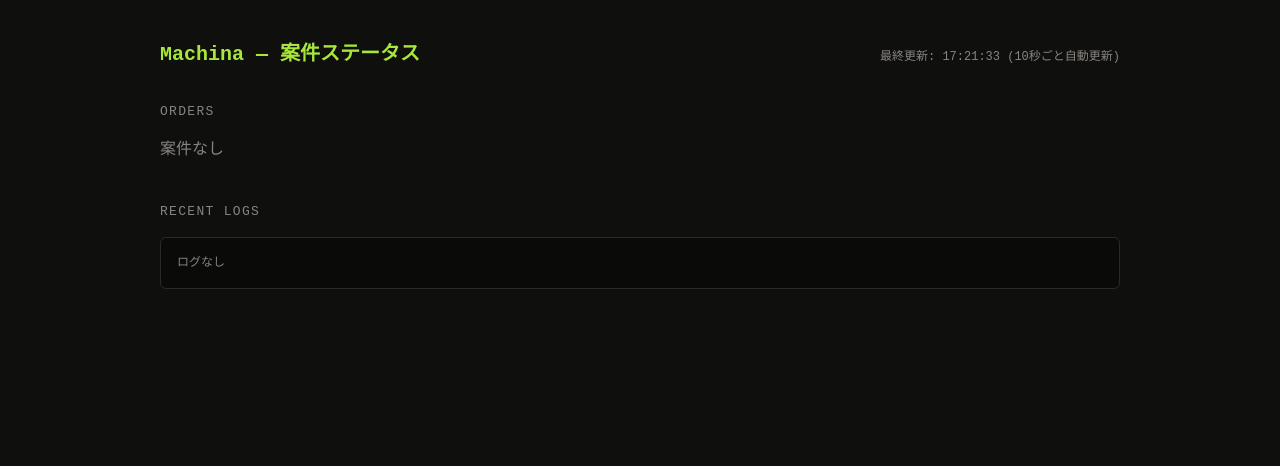
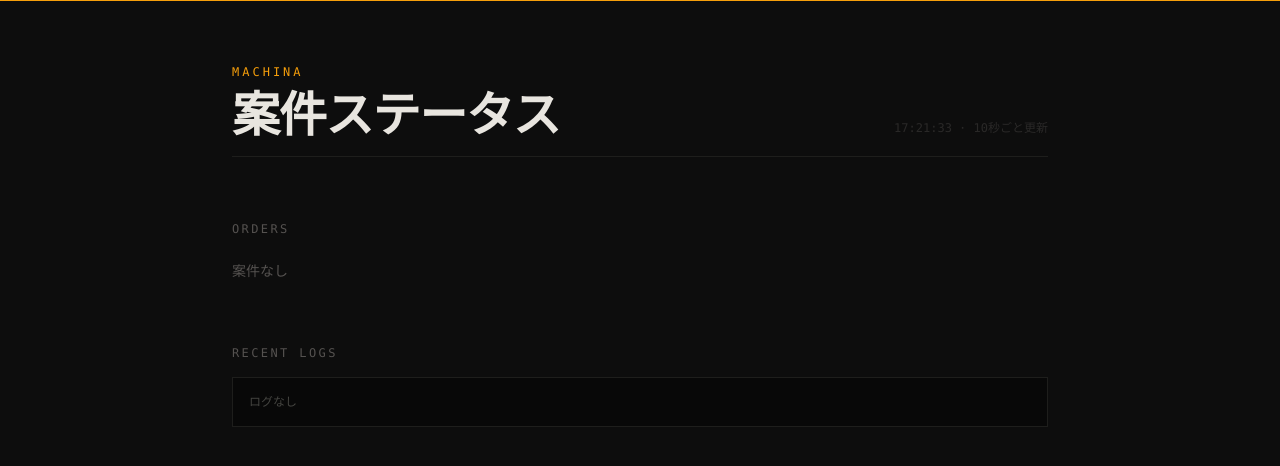
Before and after one commit to fengyinqiye-star/machina-portfolio, a Next.js app: page /status in a window 1280 px wide. Shown: the top 466 px of the page. Built offline with nearby package versions, Linux system fonts and the light colour scheme.

Commit message:
feat: redesign status page — no cards, amber accent, Framer Motion

```diff
--- a/src/app/status/page.tsx
+++ b/src/app/status/page.tsx
@@ -1,6 +1,7 @@
 "use client";
 
-import { useEffect, useState } from "react";
+import { useEffect, useRef, useState } from "react";
+import { motion, AnimatePresence } from "framer-motion";
 
 type Step = { label: string; done: boolean; active?: boolean; detail?: string };
 
@@ -21,31 +22,37 @@
 };
 
 const STATUS_CONFIG = {
-  completed: { label: "納品完了", color: "#a8e63a", bg: "#1a2a00" },
-  processing: { label: "開発中", color: "#f5c842", bg: "#2a2200" },
-  failed: { label: "失敗", color: "#f56042", bg: "#2a0a00" },
-  pending: { label: "待機中", color: "#88857f", bg: "#1a1a1a" },
+  completed: { label: "納品完了", accent: "#a8e63a" },
+  processing: { label: "開発中",   accent: "#F59E0B" },
+  failed:     { label: "失敗",     accent: "#f56042" },
+  pending:    { label: "待機中",   accent: "#555250" },
 };
 
 function formatElapsed(sec: number): string {
-  if (sec < 60) return `${sec}秒`;
-  if (sec < 3600) return `${Math.floor(sec / 60)}分`;
-  return `${Math.floor(sec / 3600)}時間${Math.floor((sec % 3600) / 60)}分`;
+  if (sec < 60) return `${sec}s`;
+  if (sec < 3600) return `${Math.floor(sec / 60)}m`;
+  return `${Math.floor(sec / 3600)}h ${Math.floor((sec % 3600) / 60)}m`;
 }
 
-function StepBar({ steps }: { steps: Step[] }) {
+function StepPipeline({ steps }: { steps: Step[] }) {
   return (
-    <div style={{ display: "flex", gap: 4, marginTop: 12, flexWrap: "wrap" }}>
+    <div className="flex items-center gap-0 mt-4 flex-wrap">
       {steps.map((s, i) => {
-        const color = s.done ? "#a8e63a" : s.active ? "#f5c842" : "#3a3a38";
-        const textColor = s.done ? "#a8e63a" : s.active ? "#f5c842" : "#55524d";
+        const done   = s.done;
+        const active = !done && s.active;
         return (
-          <div key={i} style={{ display: "flex", alignItems: "center", gap: 4 }}>
-            <div style={{ fontSize: 11, color: textColor, background: s.active ? "#2a2200" : "transparent", border: `1px solid ${color}`, borderRadius: 3, padding: "2px 8px", whiteSpace: "nowrap" }}>
-              {s.done ? "✓ " : s.active ? "⚙ " : ""}{s.label}
-              {s.detail && <span style={{ color: "#88857f", marginLeft: 4 }}>({s.detail})</span>}
-            </div>
-            {i < steps.length - 1 && <span style={{ color: "#3a3a38", fontSize: 10 }}>→</span>}
+          <div key={i} className="flex items-center">
+            <span className={`text-[11px] px-2 py-0.5 font-mono tracking-wide ${
+              done    ? "text-[#a8e63a]" :
+              active  ? "text-[#F59E0B] animate-pulse" :
+                        "text-[#444440]"
+            }`}>
+              {done ? "✓" : active ? "⚙" : "○"} {s.label}
+              {s.detail && <span className="text-[#444440] ml-1">({s.detail})</span>}
+            </span>
+            {i < steps.length - 1 && (
+              <span className={`text-[10px] mx-0.5 ${done ? "text-[#a8e63a]" : "text-[#2a2a28]"}`}>→</span>
+            )}
           </div>
         );
       })}
@@ -53,81 +60,157 @@
   );
 }
 
+const listVariants = {
+  hidden:  {},
+  visible: { transition: { staggerChildren: 0.06 } },
+};
+const itemVariants = {
+  hidden:  { opacity: 0, y: 10 },
+  visible: { opacity: 1, y: 0, transition: { duration: 0.35 } },
+};
+
 export default function StatusPage() {
-  const [data, setData] = useState<StatusData | null>(null);
+  const [data, setData]           = useState<StatusData | null>(null);
   const [lastUpdated, setLastUpdated] = useState("");
+  const [pulse, setPulse]         = useState(false);
+  const logsRef = useRef<HTMLDivElement>(null);
 
   const fetchStatus = async () => {
-    const res = await fetch("/api/status");
+    try {
+      const res  = await fetch("/api/status");
       const json = await res.json();
       setData(json);
       setLastUpdated(new Date().toLocaleTimeString("ja-JP"));
+      setPulse(true);
+      setTimeout(() => setPulse(false), 400);
+      // ログを末尾にスクロール
+      requestAnimationFrame(() => {
+        if (logsRef.current) logsRef.current.scrollTop = logsRef.current.scrollHeight;
+      });
+    } catch { /* silent */ }
   };
 
   useEffect(() => {
     fetchStatus();
-    const interval = setInterval(fetchStatus, 10000);
-    return () => clearInterval(interval);
+    const iv = setInterval(fetchStatus, 10000);
+    return () => clearInterval(iv);
+  // eslint-disable-next-line react-hooks/exhaustive-deps
   }, []);
 
   return (
-    <div style={{ background: "#0f0f0e", minHeight: "100vh", padding: "40px 24px", fontFamily: "monospace, sans-serif", color: "#e8e5df" }}>
-      <div style={{ maxWidth: 960, margin: "0 auto" }}>
-        <div style={{ display: "flex", justifyContent: "space-between", alignItems: "baseline", marginBottom: 32 }}>
-          <h1 style={{ fontSize: 20, fontWeight: "bold", color: "#a8e63a" }}>Machina — 案件ステータス</h1>
-          <span style={{ fontSize: 12, color: "#88857f" }}>最終更新: {lastUpdated} (10秒ごと自動更新)</span>
+    <div className="min-h-screen bg-[#0D0D0D] text-[#e8e5df] font-[var(--font-space)]">
+      {/* アクセントライン */}
+      <div className="fixed top-0 left-0 right-0 h-px bg-[#F59E0B] z-50" />
+
+      <div className="max-w-4xl mx-auto px-6 sm:px-10 py-16">
+
+        {/* ヘッダー — 1コンポジション */}
+        <motion.div
+          initial={{ opacity: 0, y: -10 }}
+          animate={{ opacity: 1, y: 0 }}
+          transition={{ duration: 0.5 }}
+          className="mb-16"
+        >
+          <p className="text-[#F59E0B] text-xs tracking-[0.25em] uppercase mb-3 font-mono">Machina</p>
+          <div className="flex items-baseline justify-between gap-4 flex-wrap">
+            <h1 className="text-3xl sm:text-5xl font-bold tracking-tight leading-none">
+              案件ステータス
+            </h1>
+            <motion.span
+              animate={{ opacity: pulse ? 1 : 0.4 }}
+              transition={{ duration: 0.2 }}
+              className="font-mono text-xs text-[#555250]"
+            >
+              {lastUpdated ? `${lastUpdated} · 10秒ごと更新` : "読込中…"}
+            </motion.span>
           </div>
+          <div className="mt-4 h-px bg-[#1E1E1C]" />
+        </motion.div>
 
-        {/* 案件一覧 */}
-        <section style={{ marginBottom: 40 }}>
-          <h2 style={{ fontSize: 13, color: "#88857f", marginBottom: 16, letterSpacing: "0.1em" }}>ORDERS</h2>
+        {/* 案件リスト — カードなし、区切り線 */}
+        <section className="mb-16">
+          <p className="text-xs tracking-[0.2em] uppercase text-[#555250] font-mono mb-6">Orders</p>
+
           {!data ? (
-            <p style={{ color: "#88857f" }}>読み込み中...</p>
+            <p className="text-[#555250] font-mono text-sm">読み込み中…</p>
           ) : data.orders.length === 0 ? (
-            <p style={{ color: "#88857f" }}>案件なし</p>
+            <p className="text-[#555250] font-mono text-sm">案件なし</p>
           ) : (
-            <div style={{ display: "flex", flexDirection: "column", gap: 16 }}>
+            <motion.ul
+              variants={listVariants}
+              initial="hidden"
+              animate="visible"
+              className="divide-y divide-[#1E1E1C]"
+            >
+              <AnimatePresence>
                 {data.orders.map(order => {
                   const cfg = STATUS_CONFIG[order.status];
                   return (
-                  <div key={order.id} style={{ background: "#1a1a18", border: `1px solid #2a2a28`, borderLeft: `3px solid ${cfg.color}`, borderRadius: 6, padding: "16px 20px" }}>
-                    <div style={{ display: "flex", justifyContent: "space-between", alignItems: "flex-start" }}>
-                      <div>
-                        <div style={{ fontWeight: "bold", marginBottom: 2 }}>{order.projectName}</div>
-                        <div style={{ fontSize: 12, color: "#88857f" }}>{order.id} · {order.contactName}</div>
+                    <motion.li
+                      key={order.id}
+                      variants={itemVariants}
+                      layout
+                      className="py-6"
+                    >
+                      <div className="flex items-start justify-between gap-6">
+                        <div className="min-w-0">
+                          <h2 className="font-bold text-base sm:text-lg leading-tight mb-1 truncate">
+                            {order.projectName}
+                          </h2>
+                          <p className="font-mono text-xs text-[#555250] truncate">
+                            {order.id}
+                            <span className="mx-2 text-[#2a2a28]">·</span>
+                            {order.contactName}
+                          </p>
                         </div>
-                      <div style={{ textAlign: "right", flexShrink: 0, marginLeft: 16 }}>
-                        <div style={{ display: "inline-block", background: cfg.bg, color: cfg.color, fontSize: 12, padding: "4px 10px", borderRadius: 4, fontWeight: "bold" }}>
-                          {order.status === "processing" && <span style={{ marginRight: 6 }}>⚙</span>}
+                        <div className="text-right shrink-0">
+                          <span
+                            className="font-mono text-xs font-semibold tracking-wide"
+                            style={{ color: cfg.accent }}
+                          >
+                            {order.status === "processing" && (
+                              <span className="inline-block mr-1 animate-spin">⚙</span>
+                            )}
                             {cfg.label}
-                        </div>
+                          </span>
                           {order.elapsedSec !== null && (
-                          <div style={{ fontSize: 11, color: "#88857f", marginTop: 4 }}>{formatElapsed(order.elapsedSec)} 経過</div>
+                            <p className="font-mono text-[10px] text-[#444440] mt-0.5">
+                              {formatElapsed(order.elapsedSec)} 経過
+                            </p>
                           )}
                         </div>
                       </div>
-                    {order.steps && <StepBar steps={order.steps} />}
-                  </div>
+                      {order.steps && <StepPipeline steps={order.steps} />}
+                    </motion.li>
                   );
                 })}
-            </div>
+              </AnimatePresence>
+            </motion.ul>
           )}
         </section>
 
         {/* ログ */}
         <section>
-          <h2 style={{ fontSize: 13, color: "#88857f", marginBottom: 16, letterSpacing: "0.1em" }}>RECENT LOGS</h2>
-          <div style={{ background: "#0a0a09", border: "1px solid #2a2a28", borderRadius: 6, padding: 16, maxHeight: 400, overflowY: "auto" }}>
+          <p className="text-xs tracking-[0.2em] uppercase text-[#555250] font-mono mb-4">Recent Logs</p>
+          <div
+            ref={logsRef}
+            className="bg-[#080808] border border-[#1E1E1C] p-4 max-h-80 overflow-y-auto"
+          >
             {!data || data.logs.length === 0 ? (
-              <p style={{ color: "#88857f", fontSize: 12 }}>ログなし</p>
+              <p className="text-[#444440] font-mono text-xs">ログなし</p>
             ) : (
               data.logs.map((line, i) => {
-                const color = line.includes("ERROR") || line.includes("失敗") ? "#f56042"
-                  : line.includes("SUCCESS") || line.includes("完了") || line.includes("✅") ? "#a8e63a"
-                  : line.includes("🔄") || line.includes("処理中") ? "#f5c842"
-                  : "#88857f";
+                const color =
+                  line.includes("ERROR") || line.includes("失敗") || line.includes("エラー") ? "#f56042"
+                  : line.includes("完了") || line.includes("✅") || line.includes("SUCCESS") ? "#a8e63a"
+                  : line.includes("処理中") || line.includes("🔄") || line.includes("💳") ? "#F59E0B"
+                  : "#444440";
                 return (
-                  <div key={i} style={{ fontSize: 11, color, lineHeight: 1.8, whiteSpace: "pre-wrap", wordBreak: "break-all" }}>
+                  <div
+                    key={i}
+                    className="font-mono text-[11px] leading-relaxed whitespace-pre-wrap break-all"
+                    style={{ color }}
+                  >
                     {line}
                   </div>
                 );
@@ -135,6 +218,7 @@
             )}
           </div>
         </section>
+
       </div>
     </div>
   );
```
Lines whose indentation alone changed are shown as unchanged.
